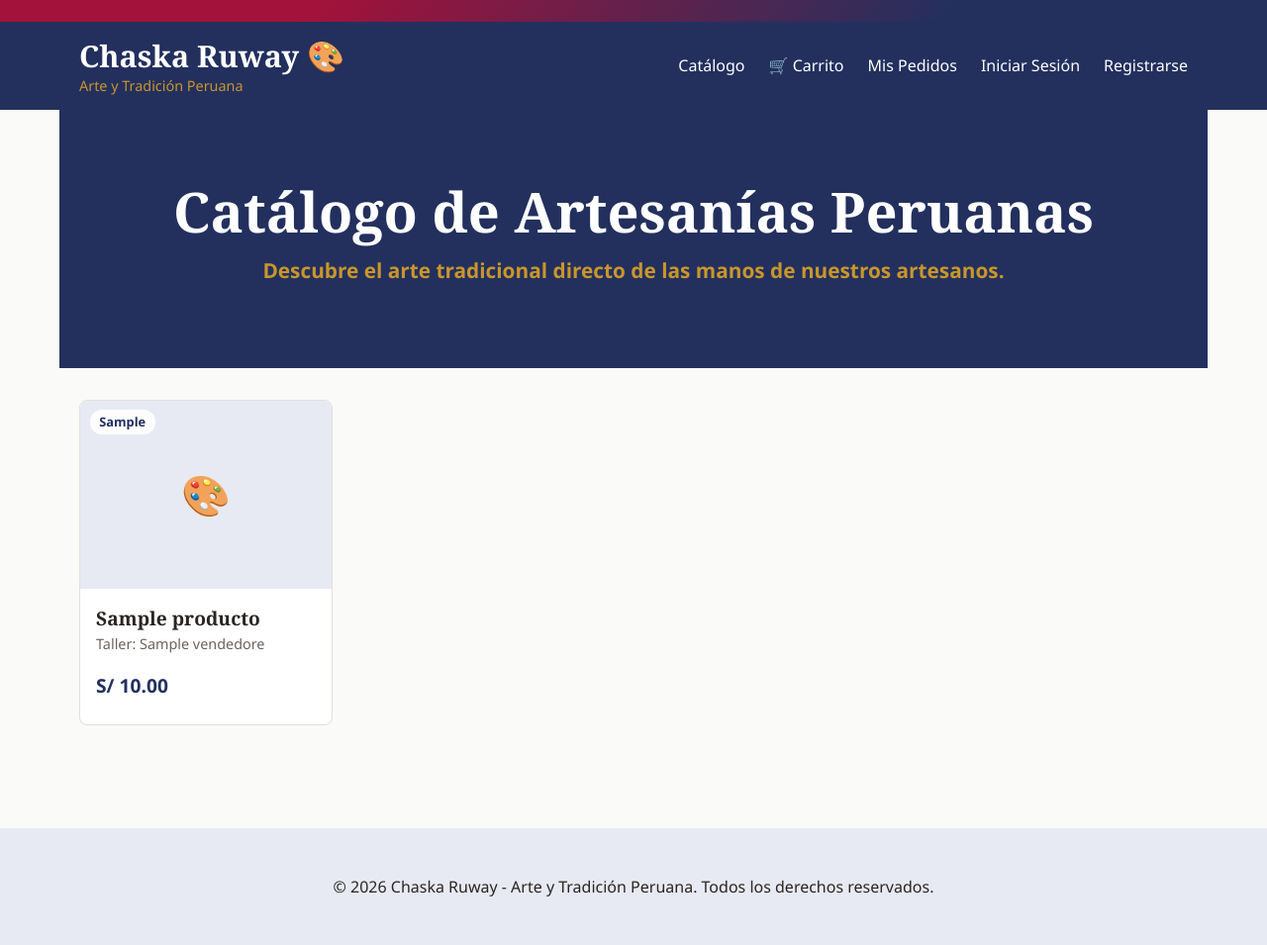
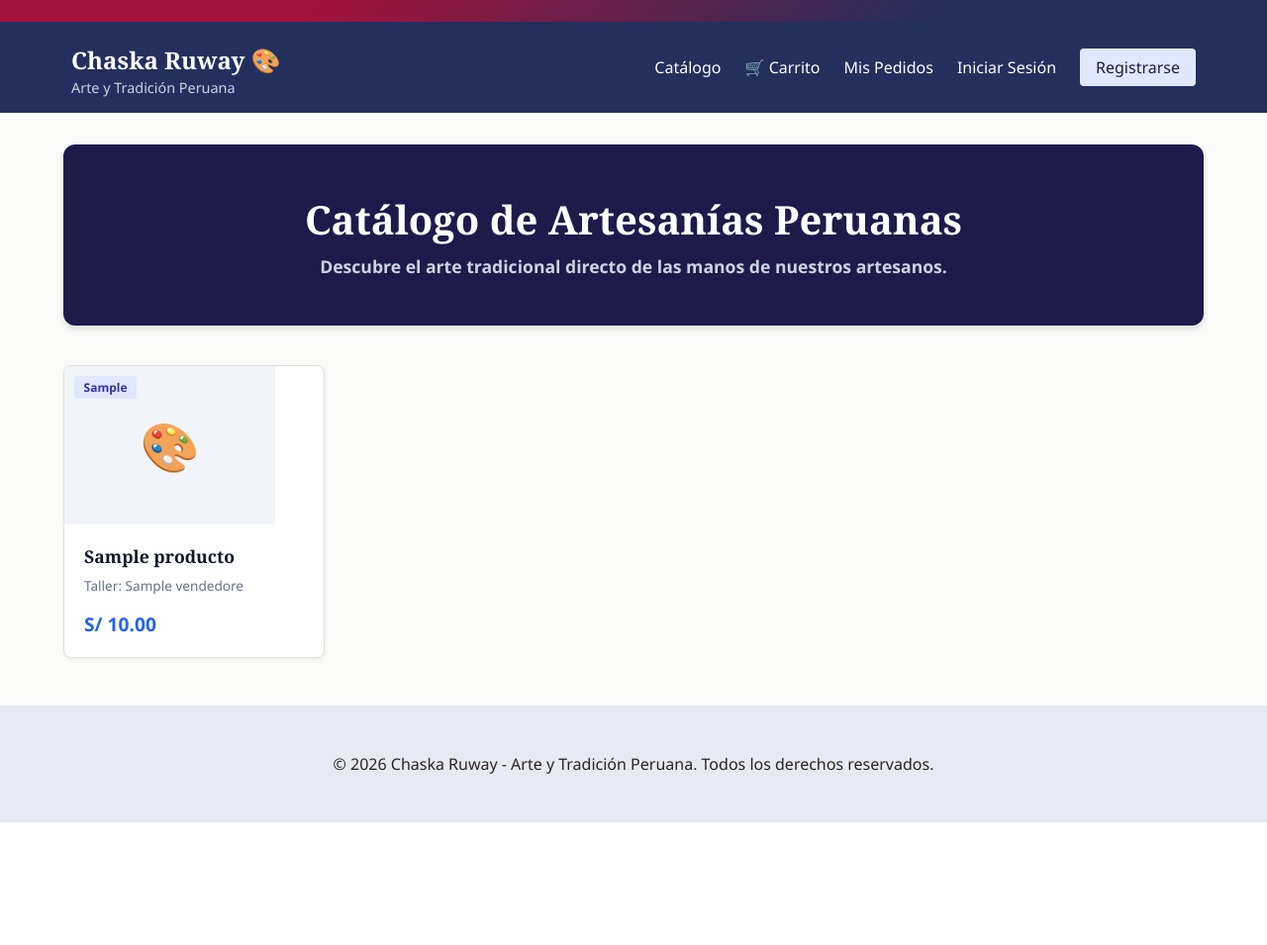
Before and after one commit to Crissbriham/chaska-ruway, a PHP site: page / in a window 1280 px wide. Shown: the whole page at 99% size. After the commit the page ends 831 px from the top, so only its background shows below. Run offline with PHP 8.4, Linux system fonts and the light colour scheme; tables that the repository leaves empty or names only in its code hold one stand-in row (values such as "Sample post").

Commit message:
Mejora de diseño y alineacion

```diff
--- a/includes/cabecera.php
+++ b/includes/cabecera.php
@@ -14,25 +14,25 @@ if (session_status() === PHP_SESSION_NONE) {
 <body>
     <div class="tejido"></div>
     <header>
-        <div class="barra">
+        <div class="barra" style="max-width: 1200px; margin: 0 auto; padding: 1rem 2rem; display: flex; justify-content: space-between; align-items: center;">
             <div class="marca">
-                <a href="index.php" style="color: white; text-decoration: none;">Chaska Ruway 🎨</a>
-                <small>Arte y Tradición Peruana</small>
+                <a href="index.php" style="color: white; text-decoration: none; font-size: 1.5rem; font-weight: bold;">Chaska Ruway 🎨</a>
+                <br><small style="color: #cbd5e1;">Arte y Tradición Peruana</small>
             </div>
             <nav>
-                <ul class="menu-horizontal" style="list-style: none; margin: 0; padding: 0;">
-                    <li><a href="index.php">Catálogo</a></li>
-                    <li><a href="carrito.php">🛒 Carrito</a></li>
-                    <li><a href="pedidos.php">Mis Pedidos</a></li>
+                <ul class="menu-horizontal" style="list-style: none; display: flex; gap: 1.5rem; margin: 0; padding: 0; align-items: center;">
+                    <li><a href="index.php" style="color: white; text-decoration: none;">Catálogo</a></li>
+                    <li><a href="carrito.php" style="color: white; text-decoration: none;">🛒 Carrito</a></li>
+                    <li><a href="pedidos.php" style="color: white; text-decoration: none;">Mis Pedidos</a></li>
                     <?php if (isset($_SESSION['usuario'])): ?>
-                        <li><a href="vendedor/panel.php">Panel Vendedor</a></li>
-                        <li><a href="logout.php">Cerrar Sesión</a></li>
+                        <li><a href="vendedor/panel.php" style="color: white; text-decoration: none;">Panel Vendedor</a></li>
+                        <li><a href="logout.php" style="color: #f87171; text-decoration: none;">Cerrar Sesión</a></li>
                     <?php else: ?>
-                        <li><a href="login.php">Iniciar Sesión</a></li>
-                        <li><a href="registro.php">Registrarse</a></li>
+                        <li><a href="login.php" style="color: white; text-decoration: none;">Iniciar Sesión</a></li>
+                        <li><a href="registro.php" style="color: white; text-decoration: none; background: #e0e7ff; color: #1e1b4b; padding: 0.5rem 1rem; border-radius: 4px;">Registrarse</a></li>
                     <?php endif; ?>
                 </ul>
             </nav>
         </div>
     </header>
-    <main>
+    <main style="max-width: 1200px; margin: 2rem auto; padding: 0 1.5rem;">
--- a/index.php
+++ b/index.php
@@ -7,30 +7,30 @@ $productos = obtenerTodosLosProductos($conexion);
 include 'includes/cabecera.php';
 ?>
 
-<section class="hero" style="margin: -2rem -1.25rem 2rem; border-radius: 0;">
-    <h1>Catálogo de Artesanías Peruanas</h1>
-    <p>Descubre el arte tradicional directo de las manos de nuestros artesanos.</p>
+<section class="hero" style="background: #1e1b4b; color: white; padding: 3rem 2rem; text-align: center; border-radius: 12px; margin-bottom: 2.5rem; box-shadow: 0 4px 6px rgba(0,0,0,0.1);">
+    <h1 style="font-size: 2.5rem; margin-bottom: 0.5rem;">Catálogo de Artesanías Peruanas</h1>
+    <p style="font-size: 1.1rem; color: #cbd5e1; margin: 0;">Descubre el arte tradicional directo de las manos de nuestros artesanos.</p>
 </section>
 
-<ul class="rejilla">
+<ul class="rejilla" style="display: grid; grid-template-columns: repeat(auto-fill, minmax(260px, 1fr)); gap: 2rem; list-style: none; padding: 0; margin: 0;">
     <?php if (!empty($productos)): ?>
         <?php foreach ($productos as $producto): ?>
             <li>
-                <a href="producto.php?id=<?= $producto['id_producto']; ?>" class="tarjeta">
-                    <div class="foto">
+                <a href="producto.php?id=<?= $producto['id_producto']; ?>" class="tarjeta" style="display: block; background: white; border-radius: 8px; overflow: hidden; text-decoration: none; color: inherit; box-shadow: 0 2px 4px rgba(0,0,0,0.05); transition: transform 0.2s;">
+                    <div class="foto" style="background: #f1f5f9; height: 160px; display: flex; align-items: center; justify-content: center; font-size: 3rem; position: relative;">
                         🎨
-                        <span class="chip"><?= htmlspecialchars($producto['departamento']); ?></span>
+                        <span class="chip" style="position: absolute; top: 10px; left: 10px; background: #e0e7ff; color: #3730a3; padding: 0.2rem 0.6rem; font-size: 0.75rem; border-radius: 4px; font-weight: bold;"><?= htmlspecialchars($producto['departamento']); ?></span>
                     </div>
-                    <div class="cuerpo">
-                        <h3><?= htmlspecialchars($producto['nombre']); ?></h3>
-                        <p class="autor">Taller: <?= htmlspecialchars($producto['nombre_taller']); ?></p>
-                        <p class="precio"><?= formatearPrecio($producto['precio']); ?></p>
+                    <div class="cuerpo" style="padding: 1.25rem;">
+                        <h3 style="font-size: 1.1rem; margin: 0 0 0.5rem 0; color: #0f172a;"><?= htmlspecialchars($producto['nombre']); ?></h3>
+                        <p class="autor" style="font-size: 0.85rem; color: #64748b; margin: 0 0 1rem 0;">Taller: <?= htmlspecialchars($producto['nombre_taller']); ?></p>
+                        <p class="precio" style="font-size: 1.2rem; font-weight: bold; color: #2563eb; margin: 0;"><?= formatearPrecio($producto['precio']); ?></p>
                     </div>
                 </a>
             </li>
         <?php endforeach; ?>
     <?php else: ?>
-        <p class="alerta">No hay productos disponibles en este momento.</p>
+        <p class="alerta" style="grid-column: 1 / -1; text-align: center; padding: 2rem; background: #f8fafc; border-radius: 8px;">No hay productos disponibles en este momento.</p>
     <?php endif; ?>
 </ul>
 
```
